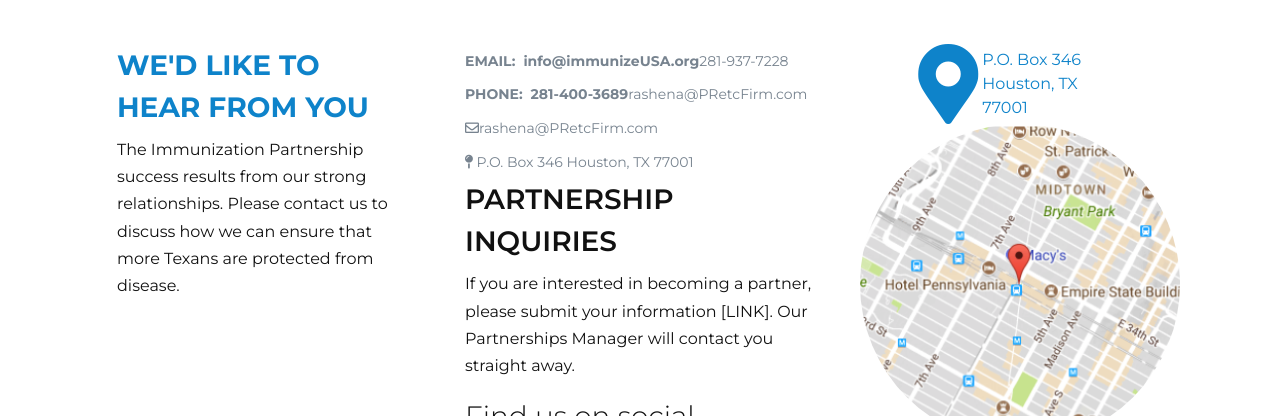
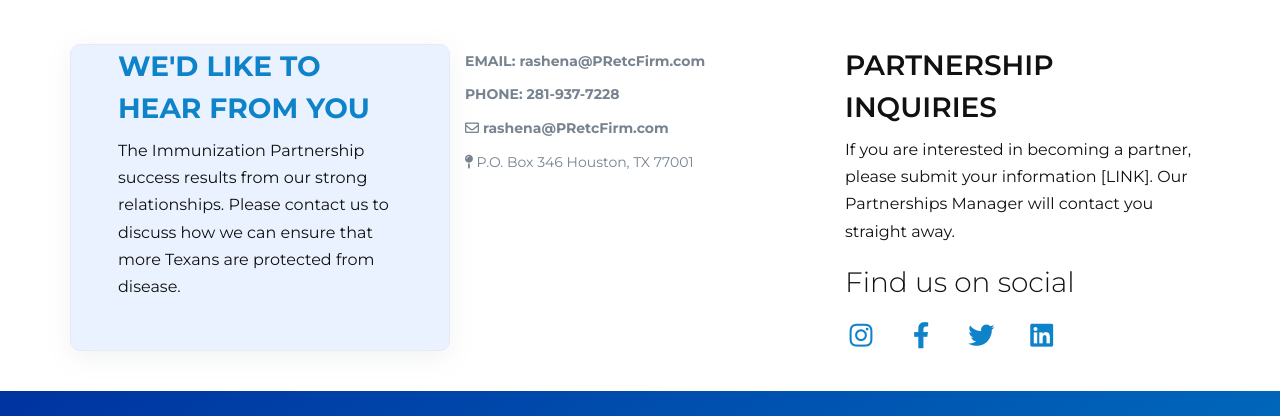
Before and after one commit to aitshuber/immunizecc, a Jekyll site: the page built from contact.html, in a window 1280 px wide and 900 px high, cut to the strip 484-900 px from the top of the window. Built offline with Jekyll 4.4.1, drawn with Linux system fonts in a browser that asks for light colours; some web fonts are replaced; a script that is not in the unit is left out; comment, search, counter and statistics services are not loaded.

Commit message:
updates to contact and newsroom

```diff
--- a/contact.html
+++ b/contact.html
@@ -13,7 +13,7 @@ banner-image: >-
 <div class="container space-1">
 <div class="row justify-content-lg-between">
 
-<div class="col-md-4 mb-2">
+<div class="col-md-4 mb-2 card shadow bg-soft-primary rounded-lg">
 
 		<div class="p-5 pt-md-0 editable">
 		  <h3 class="text-primary immunizetitle">WE'D LIKE TO HEAR FROM YOU</h3>
@@ -23,19 +23,21 @@ banner-image: >-
 <div class="col-md-4 mb-2">
 	<!-- List Group -->
 	<ul class="list-group list-group-transparent list-group-flush list-group-borderless mb-0">
-		<li class="list-group-item list-group-item-action"><span class="list-group-item-action editable"><b>EMAIL:&nbsp;&nbsp;info@immunizeUSA.org</b><a class="phone" href="tel:{{site.data.company_details.media-phone}}">{{site.data.company_details.media-phone}}</a></span></li>
-		<li class="list-group-item list-group-item-action"><span class="list-group-item-action editable"><b>PHONE:&nbsp;&nbsp;281-400-3689</b><a class="list-group-item-action" href="mailto:{{site.data.company_details.mediaEmail}}">{{site.data.company_details.mediaEmail}}</a></span>
+		<li class="list-group-item list-group-item-action"><span class="list-group-item-action"><b>EMAIL:</b><a class="list-group-item-action font-weight-bold" href="mailto:{{site.data.company_details.mediaEmail}}"> {{site.data.company_details.mediaEmail}}</a></span>
 		</li>
+		<li class="list-group-item list-group-item-action"><span class="list-group-item-action"><b>PHONE:</b><a class="phone font-weight-bold" href="tel:{{site.data.company_details.media-phone}}"> {{site.data.company_details.media-phone}}</a></span></li>
 
-		<li class="list-group-item list-group-item-action"><span class="list-group-item-action editable"><b><i class="far fa-envelope"><br /></i></b><a class="list-group-item-action" href="mailto:{{site.data.company_details.mediaEmail}}">{{site.data.company_details.mediaEmail}}</a></span>
+
+		<li class="list-group-item list-group-item-action"><span class="list-group-item-action"><b><i class="far fa-envelope"><br /></i></b><a class="list-group-item-action font-weight-bold" href="mailto:{{site.data.company_details.mediaEmail}}"> {{site.data.company_details.mediaEmail}}</a></span>
 		</li>
-	<li class="list-group-item list-group-item-action"><span class="list-group-item-action editable"><b><i class="fas fa-map-pin"></i></b> {{site.data.company_details.address}}</span>
+	<li class="list-group-item list-group-item-action"><span class="list-group-item-action"><b><i class="fas fa-map-pin"></i></b> {{site.data.company_details.address}}</span>
 	</li>
 	</ul>
-	<div class="editable">
+
+</div>
+	<div class="col-md-4 mb-2">
 	  <h3><strong>PARTNERSHIP INQUIRIES&nbsp;</strong></h3>
 	  <p>If you are interested in becoming a partner, please submit your information [LINK]. Our Partnerships Manager will contact you straight away.&nbsp;</p>
-	</div>
 	  <h3>Find us on social</h3>
 	   <ul class="list-inline mb-0 mt-3">
 		   {% for item in site.data.company_details.social %}
@@ -47,13 +49,8 @@ banner-image: >-
 		   {% endfor %}
 	   </ul>
 	</div>
- <div class="col-md-4 mb-2 text-center justify-content-center">
-	 <div class="col-md-8 mx-auto">
-	<a href="" class="d-flex align-middle align-items-center"><i class="fas fa-map-marker-alt fa-5x"></i> <span class="ml-1 text-left">{{site.data.company_details.address}} </span></a>
+
  </div>
-	<div>
-		<img class="u-lg-avatar rounded-circle" src="/assets/img/img10.png" style="width:20em;height:20em;" alt="Image Description" />
+
 </div>
 </div>
-</div>
-</div>
```
Also changed, not shown: newsroom.html (+6 -12 lines). Lines whose indentation alone changed are shown as unchanged.
